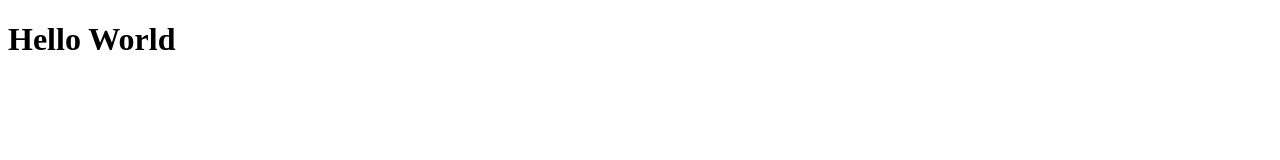
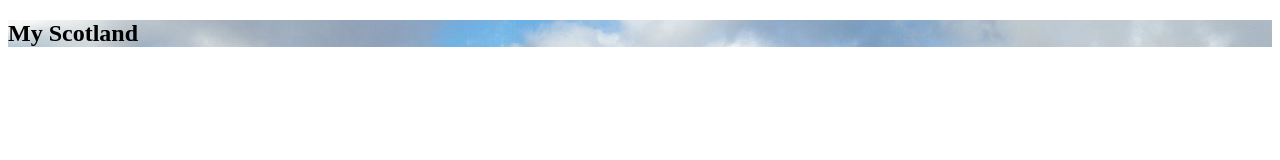
Before and after one commit to DidiisdaGOAT/MyScotlandResources, a plain HTML site: page index.html in a window 1280 px wide. Drawn offline with Linux system fonts and the light colour scheme.

Commit message:
First background image

```diff
--- a/Code/index.html
+++ b/index.html
@@ -7,6 +7,10 @@
         <title> Document </title>
     </head>
     <body>
-        <h1>Hello World</h1>
+        <section class="hero-image">
+            <h1 class = "hero-text">
+                My Scotland
+            </h1>
+        </section>
     </body>
 </html>
--- /dev/null
+++ b/style.css
@@ -0,0 +1,3 @@
+.hero-image{
+    background-image: url("./images/scotland-1987599_1280.jpg");
+}
```
Also changed, not shown: Code/style.css (deleted).
